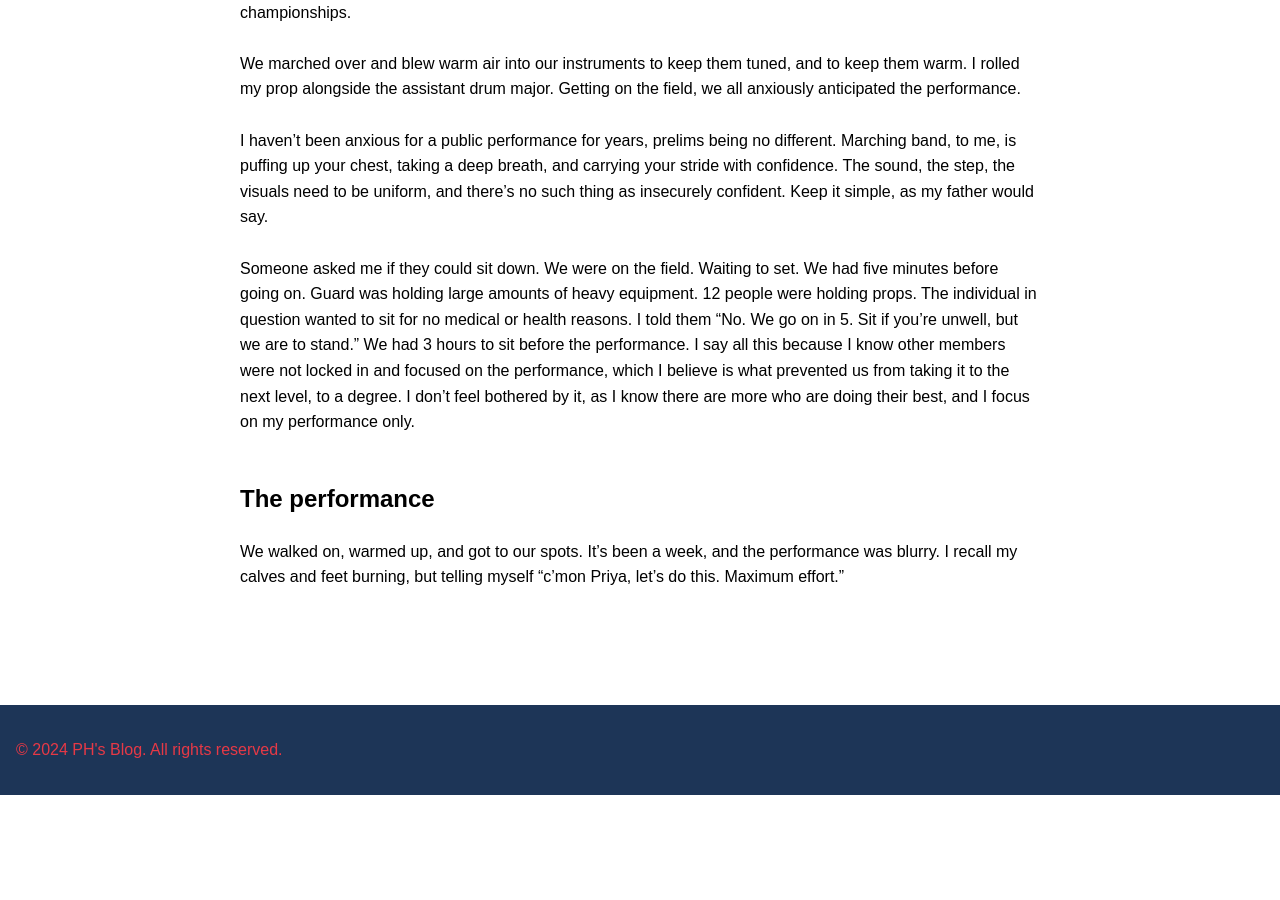
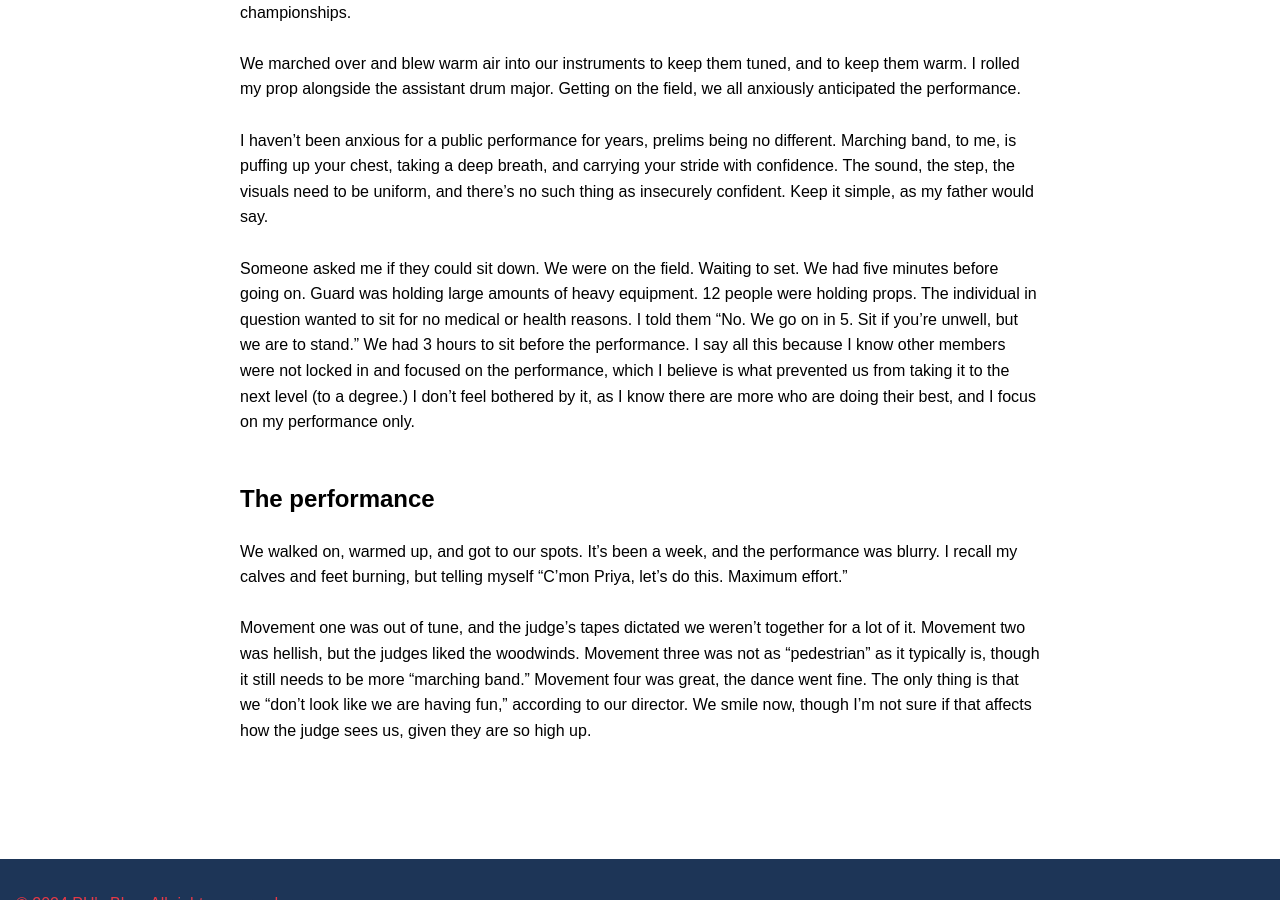
Before and after one commit to CaptainSapphire/PH-s-Blog, a Jekyll site: the page built from _posts/2024-11-21-Prelims.md, in a window 1280 px wide and 900 px high, scrolled down 2435 px. Built offline with Jekyll 4.4.1, drawn with Linux system fonts in a browser that asks for light colours; our own code applies the rules of GitHub Pages for plain Markdown files; before the commit the page ends 3230 px from its top, so only the background shows below that.

Commit message:
Update 2024-11-21-Prelims.md

```diff
--- a/_posts/2024-11-21-Prelims.md
+++ b/_posts/2024-11-21-Prelims.md
@@ -28,7 +28,8 @@ We all got uniforms on and instruments together and got pit off of the U-Haul. W
 We all bonded a little over some out-of-pocket discussions, and I tried to be sentimental. To be honest, this year, I am the least emotional I have ever been for marching band. I love it, I do. But it's similar to an old friend of mine. I'm not sad it's going to be gone or going to end. I'm grateful it has happened, and it was a step in my life. I love all of my friends, the music, the events. I will continue to for as long as I walk this earth. But I'm not sentimental, or reflective. Prelims could've been the last one, and I would be grateful for the chance we had for championships. <br><br>
 We marched over and blew warm air into our instruments to keep them tuned, and to keep them warm. I rolled my prop alongside the assistant drum major. Getting on the field, we all anxiously anticipated the performance.<br><br>
 I haven't been anxious for a public performance for years, prelims being no different. Marching band, to me, is puffing up your chest, taking a deep breath, and carrying your stride with confidence. The sound, the step,  the visuals need to be uniform, and there's no such thing as insecurely confident. Keep it simple, as my father would say. <br><br>
-Someone asked me if they could sit down. We were on the field. Waiting to set. We had five minutes before going on. Guard was holding large amounts of heavy equipment. 12 people were holding props. The individual in question wanted to sit for no medical or health reasons. I told them "No. We go on in 5. Sit if you're unwell, but we are to stand." We had 3 hours to sit before the performance. I say all this because I know other members were not locked in and focused on the performance, which I believe is what prevented us from taking it to the next level, to a degree. I don't feel bothered by it, as I know there are more who are doing their best, and I focus on my performance only. <br><br>
+Someone asked me if they could sit down. We were on the field. Waiting to set. We had five minutes before going on. Guard was holding large amounts of heavy equipment. 12 people were holding props. The individual in question wanted to sit for no medical or health reasons. I told them "No. We go on in 5. Sit if you're unwell, but we are to stand." We had 3 hours to sit before the performance. I say all this because I know other members were not locked in and focused on the performance, which I believe is what prevented us from taking it to the next level (to a degree.) I don't feel bothered by it, as I know there are more who are doing their best, and I focus on my performance only. <br><br>
 
 ## The performance
-We walked on, warmed up, and got to our spots. It's been a week, and the performance was blurry. I recall my calves and feet burning, but telling myself "c'mon Priya, let's do this. Maximum effort." <br><br>
+We walked on, warmed up, and got to our spots. It's been a week, and the performance was blurry. I recall my calves and feet burning, but telling myself "C'mon Priya, let's do this. Maximum effort." <br><br>
+Movement one was out of tune, and the judge's tapes dictated we weren't together for a lot of it. Movement two was hellish, but the judges liked the woodwinds. Movement three was not as "pedestrian" as it typically is, though it still needs to be more "marching band." Movement four was great, the dance went fine. The only thing is that we "don't look like we are having fun," according to our director. We smile now, though I'm not sure if that affects how the judge sees us, given they are so high up. <br><br>
```
